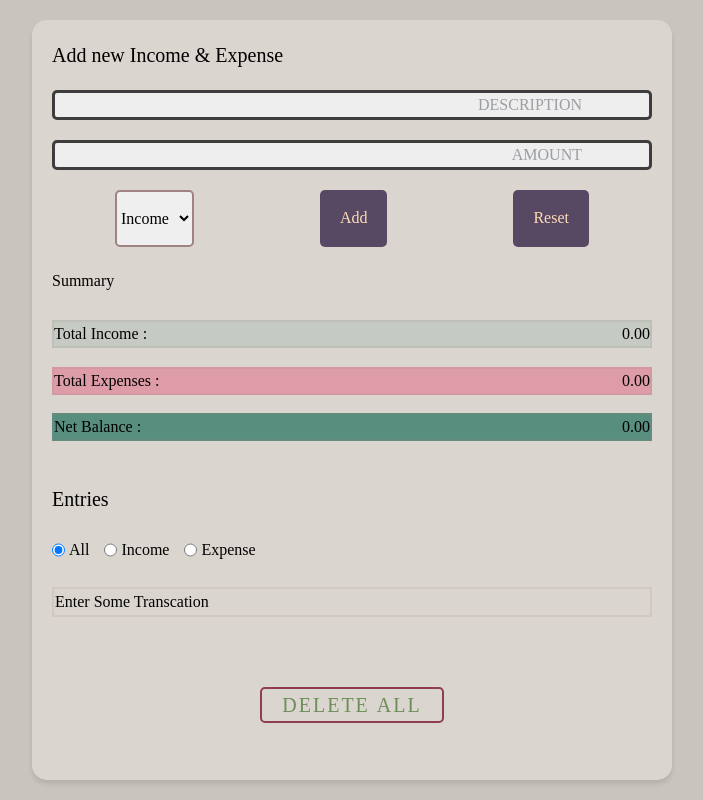
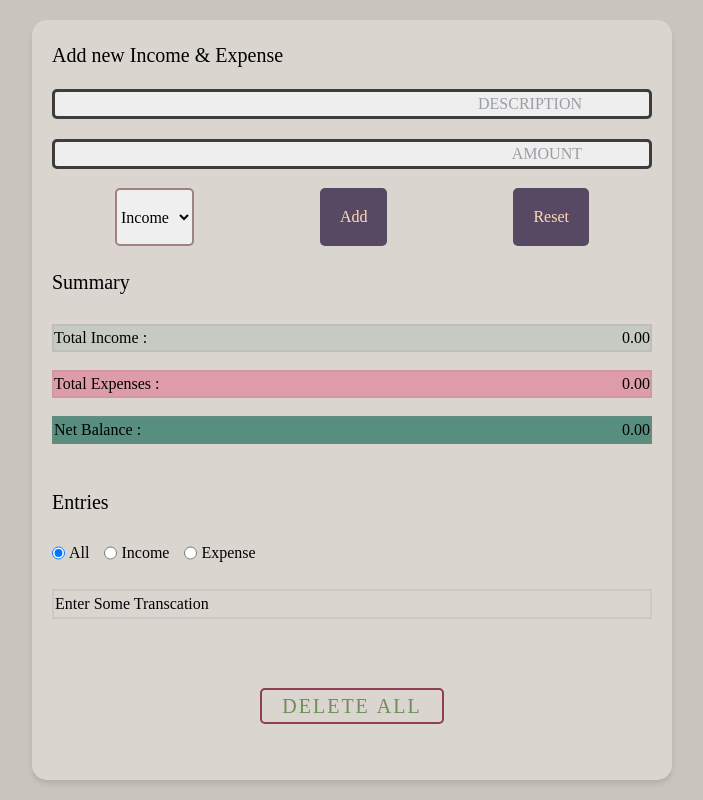
Before and after one commit to Rocksri/IncomeExpense, a plain HTML site: page index.html in a window 1280 px wide. Shown: the whole page, without its empty margins (288-991 px from the left). Drawn offline with nearby package versions, Linux system fonts and the light colour scheme.

Commit message:
Update index.html

```diff
--- a/index.html
+++ b/index.html
@@ -28,7 +28,7 @@
             </div>
         </div>
         <div class="summary grid">
-            <h3>Summary</h3>
+            <h2>Summary</h2>
             <p class="total_in bg-[#578e7e28] flex">Total Income : <span id="total-income">0.00</span></p>
             <p class="total_exp bg-[#e4003944] flex">Total Expenses : <span id="total-expense">0.00</span></p>
             <p class="nect-bal bg-[#578E7E] flex">Net Balance : <span id="net-balance">0.00</span></p>
```
